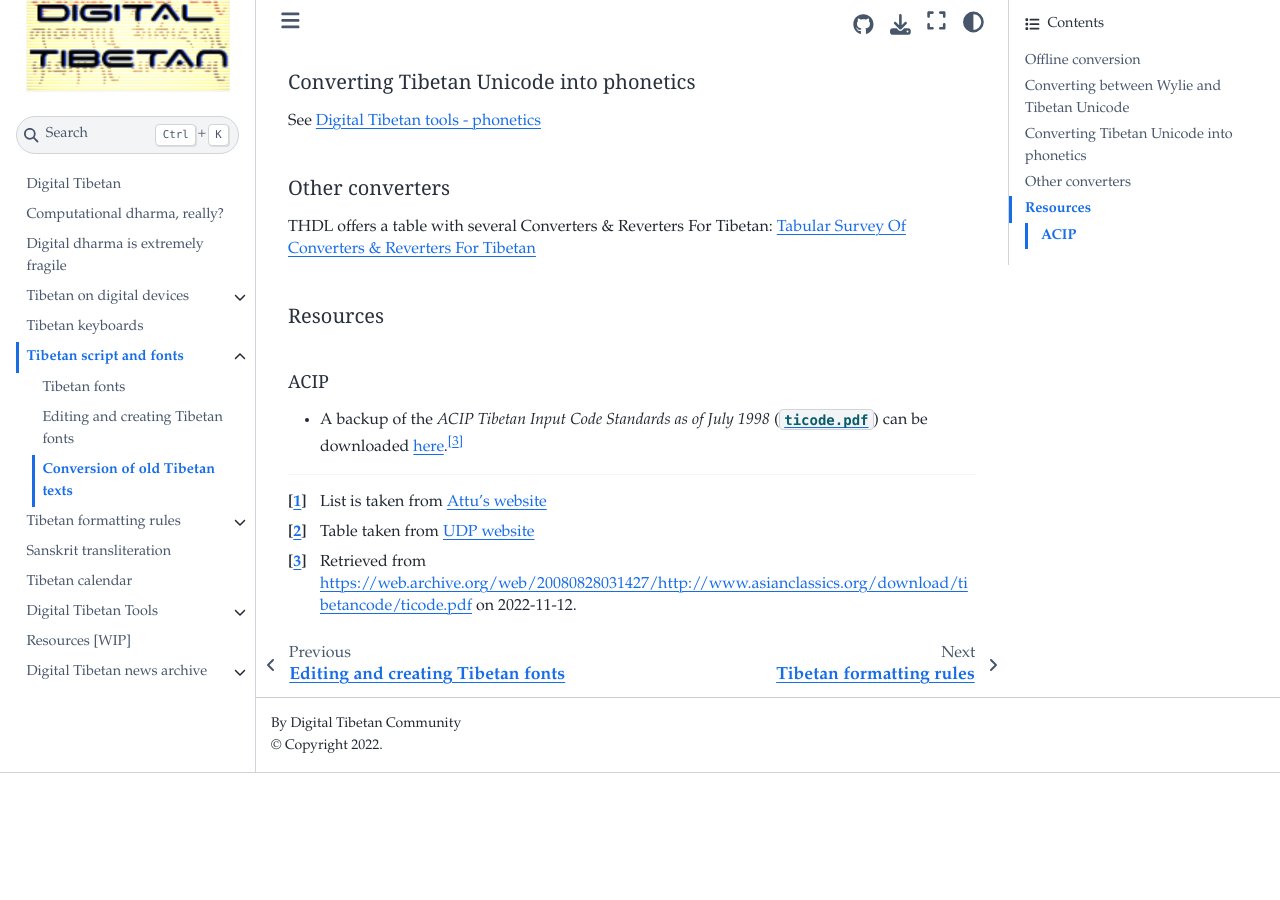
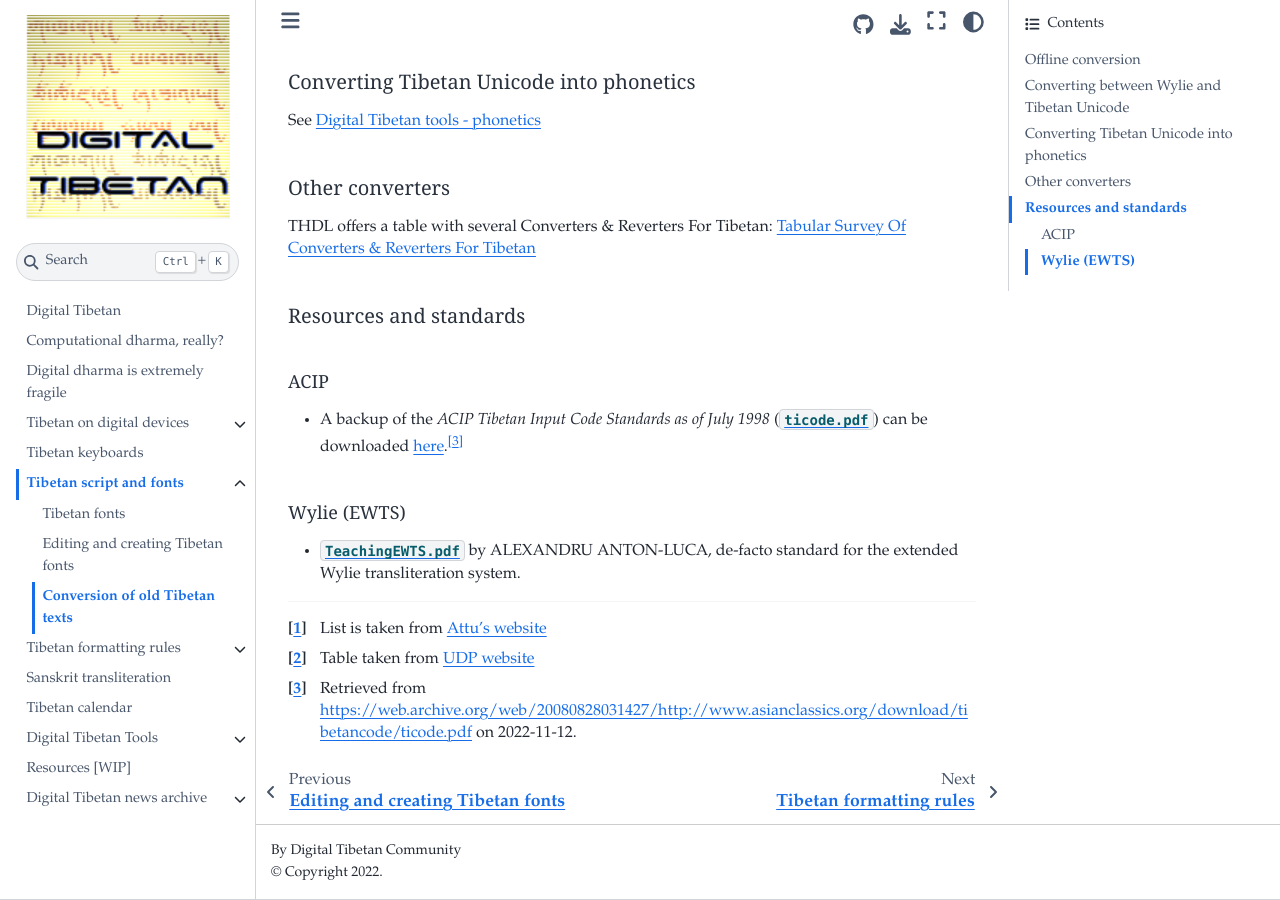
Before and after one commit to DigitalTibetan/DigitalTibetan, a Jupyter Book: the page built from docs/tibetan_pre_unicode.md, in a window 1280 px wide and 900 px high, scrolled down 3902 px. Built offline with Jupyter Book 1.0.4 settings and Sphinx 7.4.7 and the Sphinx Book theme 1.1.4, drawn with Linux system fonts in a browser that asks for light colours; before the commit the page ends 4675 px from its top, so only the background shows below that.

Commit message:
EWTS standard added (link)

```diff
--- a/docs/tibetan_pre_unicode.md
+++ b/docs/tibetan_pre_unicode.md
@@ -136,12 +136,15 @@
 
 THDL offers a table with several Converters & Reverters For Tibetan: [Tabular Survey Of Converters & Reverters For Tibetan](http://www.thlib.org/tools/scripts/wiki/Tabular%20Survey%20Of%20Converters%20%7Camp%7C%20Reverters%20For%20Tibetan.html)
 
-## Resources
+## Resources and standards
 
 ### ACIP
 
 - A backup of the _ACIP Tibetan Input Code Standards as of July 1998_ ([`ticode.pdf`](https://github.com/DigitalTibetan/DigitalTibetan/raw/main/docs/Resources/ticode.pdf)) can be downloaded [here](https://github.com/DigitalTibetan/DigitalTibetan/raw/main/docs/Resources/ticode.pdf).[^acipbck]
 
+### Wylie (EWTS)
+
+- [`TeachingEWTS.pdf`](https://www.thlib.org/reference/transliteration/teachingewts.pdf) by ALEXANDRU ANTON-LUCA, de-facto standard for the extended Wylie transliteration system.
 
 [^ref_attu]: List is taken from [Attu's website](http://www.pechamaker.com/attu/)
 [^ref_udp]: Table taken from [UDP website](http://udp.leighb.com/convert.htm)
```
